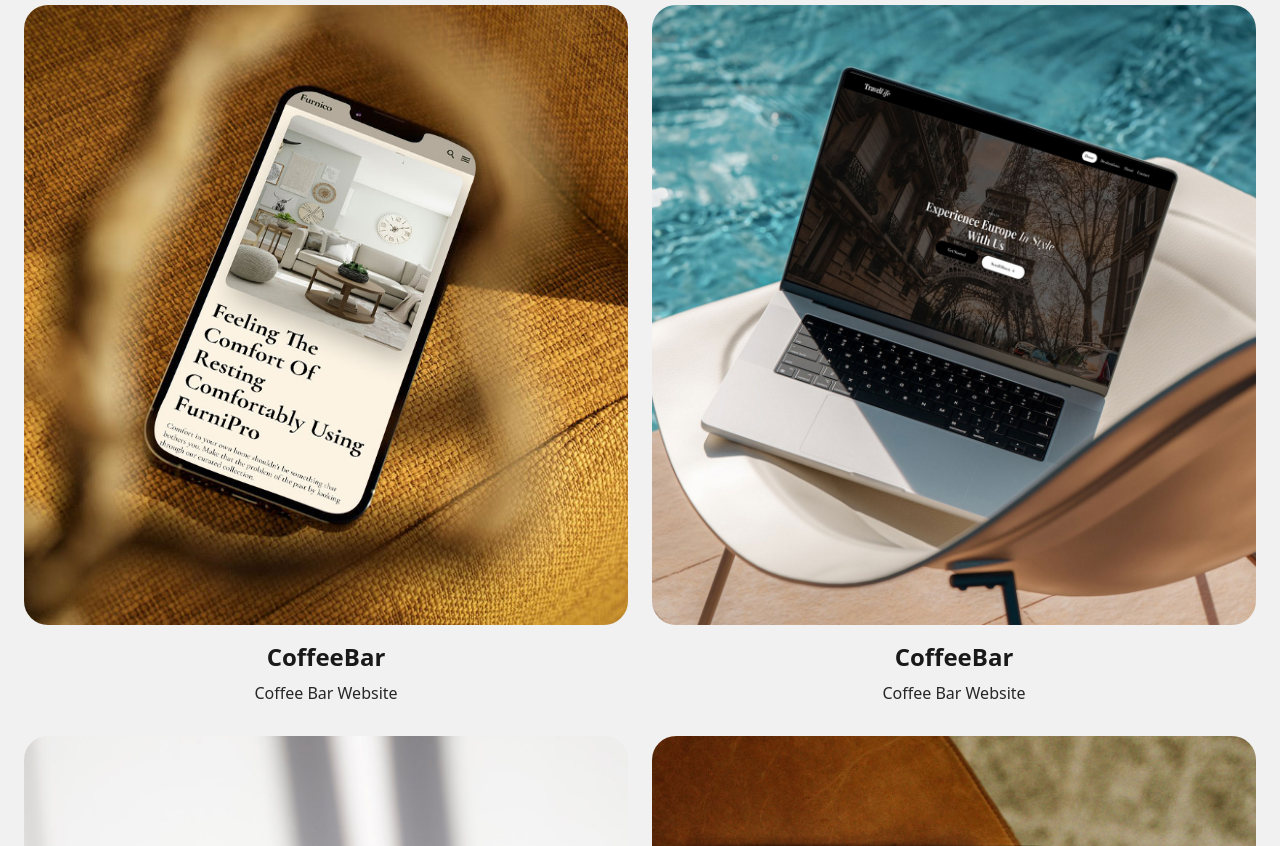
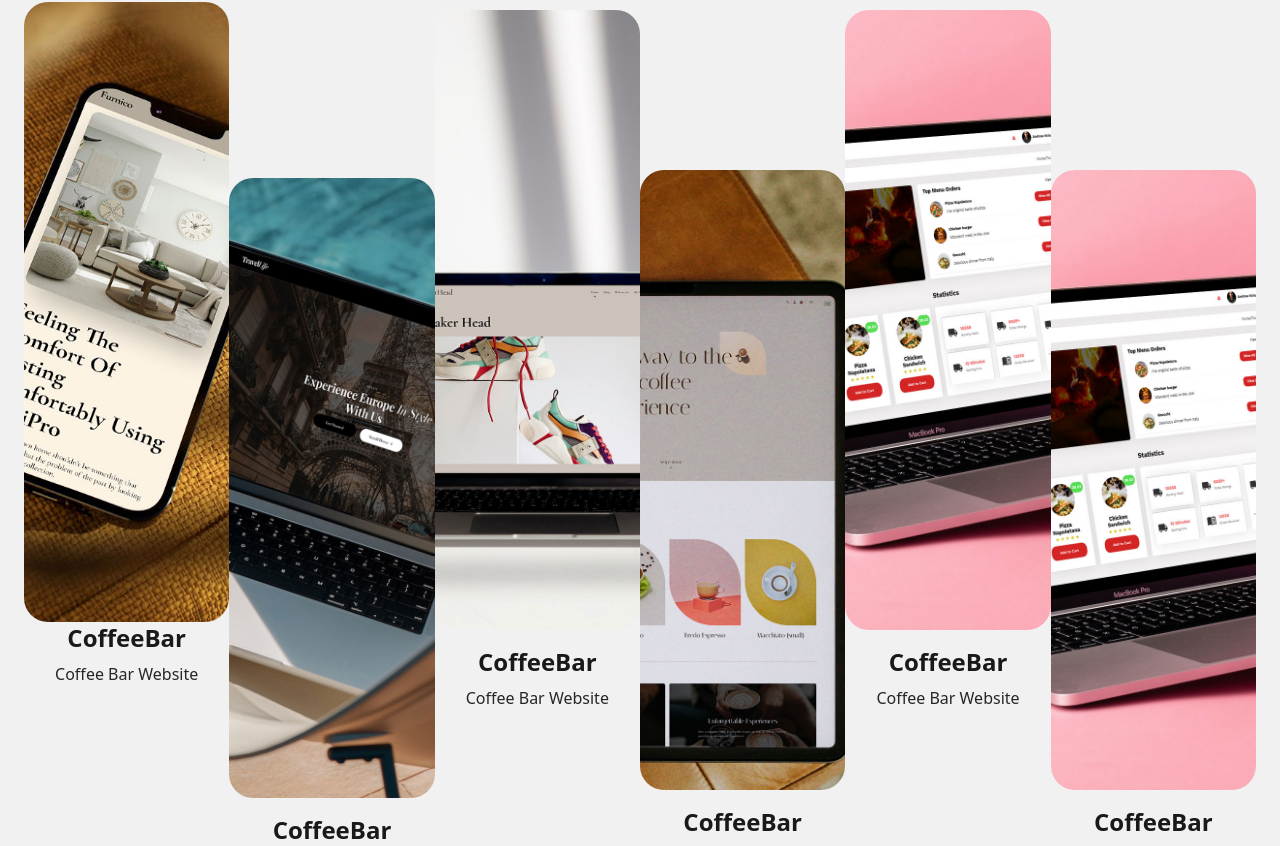
Before and after one commit to DarkoM996/nextjs-pagerouter-portfolio, a Next.js app: page / in a window 1280 px wide. Shown: the part 574-1420 px from the top of the page. Built offline with nearby package versions, Linux system fonts and the light colour scheme.

Commit message:
working on a flex solution

```diff
--- /dev/null
+++ b/pages/components/Footer.jsx
@@ -0,0 +1,11 @@
+import React from "react";
+
+const Footer = () => {
+  return (
+    <div className="bg-primary_backgroundDarkerColor-900 text-white">
+      Footer
+    </div>
+  );
+};
+
+export default Footer;
--- a/pages/components/ProjectSection.jsx
+++ b/pages/components/ProjectSection.jsx
@@ -9,37 +9,15 @@ import Link from "next/link";
 
 const ProjectSection = () => {
   return (
-    <div className=" max-w-screen-2xl mx-auto h-[2300px] relative px-6 py-4">
-      {/* Grid  */}
-      <div className="grid grid-cols-1 md:grid-cols-2 gap-6 w-full h-full">
-        {/* Grid Item */}
-        <div className="flex flex-col justify-center items-center gap-4">
-          <Link
-            href="/projects/furniturewebsite"
-            className="relative h-[620px]"
-          >
+    <div className=" max-w-screen-2xl mx-auto h-[1600px] relative px-6 py-4">
+      <div className="flex">
+        {/* Project #1 */}
+        <div className=" inline-block justify-center items-center gap-4 w-[calc(50% - 60px)] mb-40">
+          <div className="relative h-[620px]">
             <Image
               src={picture1}
               alt="picture1"
-              className="w-full h-full object-cover rounded-3xl hover:scale-90  duration-500 transition-transform"
-            />
-          </Link>
-          <div className="flex flex-col justify-center items-center gap-2">
-            <h4 className="text-2xl font-semibold text-primary_backgroundDarkerColor-800">
-              CoffeeBar
-            </h4>
-            <p className="text-base text-primary_backgroundDarkerColor-600">
-              Coffee Bar Website
-            </p>
-          </div>
-        </div>
-        {/* Grid Item */}
-        <div className="flex flex-col justify-center items-center gap-4">
-          <div className="relative h-[620px]">
-            <Image
-              src={picture2}
-              alt="picture1"
-              className="w-full h-full object-cover rounded-3xl hover:scale-90  duration-500 transition-transform"
+              className="w-full lg:w-[420px] h-full object-cover rounded-3xl hover:scale-90  duration-500 transition-transform"
             />
           </div>
           <div className="flex flex-col justify-center items-center gap-2">
@@ -51,13 +29,13 @@ const ProjectSection = () => {
             </p>
           </div>
         </div>
-        {/* Grid Item */}
-        <div className="flex flex-col justify-center items-center gap-4">
+        {/* Project #1 */}
+        <div className="flex flex-col justify-center items-center gap-4 w-[calc(50% - 60px)] mt-44">
           <div className="relative h-[620px]">
             <Image
-              src={picture3}
+              src={picture2}
               alt="picture1"
-              className="w-full h-full object-cover rounded-3xl hover:scale-90  duration-500 transition-transform"
+              className="w-[420px] h-full object-cover rounded-3xl hover:scale-90  duration-500 transition-transform"
             />
           </div>
           <div className="flex flex-col justify-center items-center gap-2">
@@ -69,13 +47,13 @@ const ProjectSection = () => {
             </p>
           </div>
         </div>
-        {/* Grid Item */}
-        <div className="flex flex-col justify-center items-center gap-4">
+        {/* Project #1 */}
+        <div className="flex flex-col justify-center items-center gap-4 mb-40">
           <div className="relative h-[620px]">
             <Image
-              src={picture4}
+              src={picture3}
               alt="picture1"
-              className="w-full h-full object-cover rounded-3xl hover:scale-90  duration-500 transition-transform"
+              className="w-[420px] h-full object-cover rounded-3xl hover:scale-90  duration-500 transition-transform"
             />
           </div>
           <div className="flex flex-col justify-center items-center gap-2">
@@ -87,13 +65,49 @@ const ProjectSection = () => {
             </p>
           </div>
         </div>
-        {/* Grid Item */}
-        <div className="flex flex-col justify-center items-center gap-4">
-          <div className="relative h-[720px]">
+        {/* Project #1 */}
+        <div className="flex flex-col justify-center items-center gap-4 w-[calc(50% - 60px)] mt-40">
+          <div className="relative h-[620px]">
+            <Image
+              src={picture4}
+              alt="picture1"
+              className="w-[420px] h-full object-cover rounded-3xl hover:scale-90  duration-500 transition-transform"
+            />
+          </div>
+          <div className="flex flex-col justify-center items-center gap-2">
+            <h4 className="text-2xl font-semibold text-primary_backgroundDarkerColor-800">
+              CoffeeBar
+            </h4>
+            <p className="text-base text-primary_backgroundDarkerColor-600">
+              Coffee Bar Website
+            </p>
+          </div>
+        </div>
+        {/* Project #1 */}
+        <div className="flex flex-col justify-center items-center gap-4 mb-40">
+          <div className="relative h-[620px]">
             <Image
               src={picture5}
               alt="picture1"
-              className="w-full h-full object-cover rounded-3xl hover:scale-90  duration-500 transition-transform"
+              className="w-[420px] h-full object-cover rounded-3xl hover:scale-90  duration-500 transition-transform"
+            />
+          </div>
+          <div className="flex flex-col justify-center items-center gap-2">
+            <h4 className="text-2xl font-semibold text-primary_backgroundDarkerColor-800">
+              CoffeeBar
+            </h4>
+            <p className="text-base text-primary_backgroundDarkerColor-600">
+              Coffee Bar Website
+            </p>
+          </div>
+        </div>
+        {/* Project #1 */}
+        <div className="flex flex-col justify-center items-center gap-4 mt-40">
+          <div className="relative h-[620px]">
+            <Image
+              src={picture5}
+              alt="picture1"
+              className="w-[420px] h-full object-cover rounded-3xl hover:scale-90  duration-500 transition-transform"
             />
           </div>
           <div className="flex flex-col justify-center items-center gap-2">
@@ -120,7 +134,7 @@ export default ProjectSection;
 //     <Image
 //       src={picture1}
 //       alt="picture1"
-//       className="w-[420px] h-full object-cover rounded-3xl"
+//       className="w-[420px] h-full object-cover rounded-3xl hover:scale-90  duration-500 transition-transform"
 //     />
 //   </div>
 //   <div className="flex flex-col justify-center items-center gap-2">
@@ -135,15 +149,14 @@ export default ProjectSection;
 
 // Working Project Section With Grid Columns
 
-// {/* <div className=" max-w-screen-2xl mx-auto h-[2300px] relative px-6 py-4">
-// {/* Grid  */}
-// <div className="grid grid-cols-1 md:grid-cols-2 gap-6 w-full h-full">
+{
+  /* <div className=" max-w-screen-2xl mx-auto h-[2300px] relative px-6 py-4">
+{/* Grid  */
+}
+// {/* <div className="grid grid-cols-1 md:grid-cols-2 gap-6 w-full h-full">
 //   {/* Grid Item */}
 //   <div className="flex flex-col justify-center items-center gap-4">
-//     <Link
-//       href="/projects/furniturewebsite"
-//       className="relative h-[620px]"
-//     >
+//     <Link href="/projects/furniturewebsite" className="relative h-[620px]">
 //       <Image
 //         src={picture1}
 //         alt="picture1"
@@ -231,5 +244,4 @@ export default ProjectSection;
 //       </p>
 //     </div>
 //   </div>
-// </div>
-// </div> */}
+// </div>; */}
```
